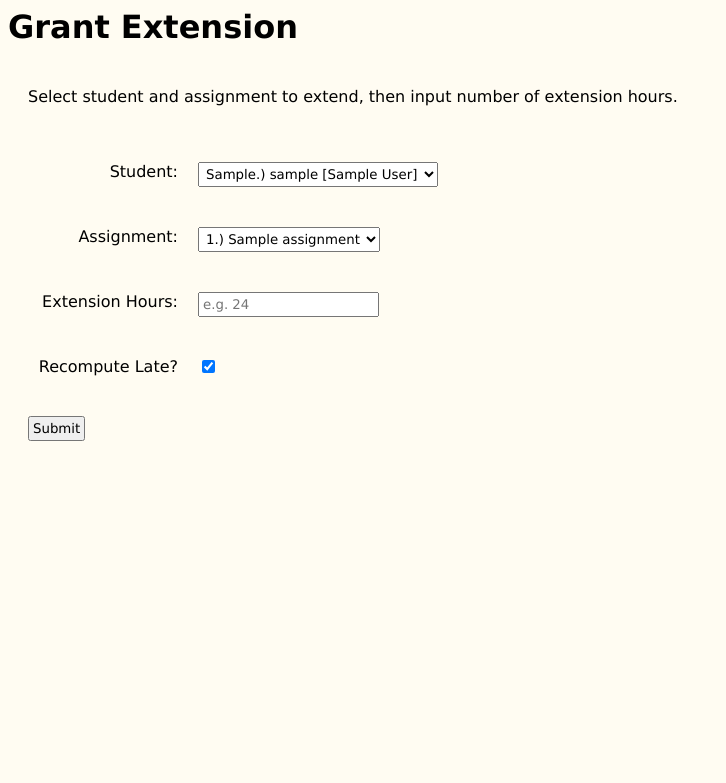
After one commit to zminster/course-portal, a PHP site: page /edit_extension.php in a window 1280 px wide. The commit adds this page. Shown: the top 783 px of the page, without its empty margins (0-726 px from the left). Run offline with PHP 8.4, Linux system fonts and the light colour scheme; tables that the repository leaves empty or names only in its code hold one stand-in row (values such as "Sample post").

Commit message:
Backend extension changes complete

```diff
--- /dev/null
+++ b/backend/edit_extension.php
@@ -0,0 +1,91 @@
+<html>
+<head>
+	<title>Portal Admin :: Grant Extension</title>
+	<link rel="stylesheet" href="static/style.css" type="text/css" />
+</head>
+<body>
+	<h1>Grant Extension</h1>
+	<?php
+	include 'config/database.php';
+	$method = $_SERVER['REQUEST_METHOD'];
+	$users = get_all_userinfo($conn);
+	$assignments = get_all_assignments($conn);
+
+	if ($method == 'POST') {	// POST
+		$asgn_id = $_POST["asgn_id"];
+		$uid = $_POST["uid"];
+		$extension = $_POST["extension"];
+		$recompute_late = array_key_exists("recompute_late", $_POST) ? 1 : 0;
+
+		$extend_update	= $conn->prepare("UPDATE grades SET extension = ? WHERE uid=? AND asgn_id=?");
+		$info_select	= $conn->prepare("SELECT handin_time, date_due FROM grades JOIN membership on grades.uid = membership.uid JOIN assignment_meta ON assignment_meta.asgn_id = grades.asgn_id AND membership.class_pd = assignment_meta.class_pd WHERE grades.uid=? AND grades.asgn_id=?");
+		$late_update	= $conn->prepare("UPDATE grades SET late = ? WHERE uid=? AND asgn_id=?");
+
+		$extend_update->bind_param("iii", $extension, $uid, $asgn_id);
+		$late_update->bind_param("iii", $recomputed_late, $uid, $asgn_id);
+		$extend_update->execute();
+		echo($extend_update->error);
+
+		$info_select->bind_param("ii", $uid, $asgn_id);
+		$info_select->bind_result($handin_time, $date_due);
+		$info_select->execute();
+		$info_select->store_result();
+		$info_select->fetch();
+
+		$date_due = new DateTime($date_due);
+		?><table border="1"><tr><td>Original Due Date:</td><td><?php echo($date_due->format('m/d/Y h:i A')); ?></td></tr><?php
+		$date_due->add(new DateInterval("PT".$extension."H"));
+		?><tr style="font-weight:bold;"><td>New Due Date:</td><td><?php echo($date_due->format('m/d/Y h:i A')); ?></td></tr><?php
+
+		// update lates if necessary
+		if ($handin_time && $recompute_late) {
+
+			$handin_time = new DateTime($handin_time);
+			?><tr><td>Handin Time:</td><td><?php echo($handin_time->format('m/d/Y h:i A')); ?></td></tr><?php
+
+			if ($handin_time < $date_due) {
+				$recomputed_late = 0;
+			} else {
+				$recomputed_late = 1;
+			}
+			$late_update->execute();
+			echo($late_update->error);
+			?><tr><td>Assignment Marked:</td><td><b><?php echo($recomputed_late ? "LATE" : "NOT LATE"); ?></b></td></tr><?php
+		}
+
+		?></table><p style="font-weight:bold">Extension Granted: <?php echo($users[$uid]["name"]); ?> / <?php echo($assignments[$asgn_id]["name"]); ?></p>
+			<div><a href="edit_extension.php">Again</a> |
+			<a href="index.php">Menu</a></div><?php
+
+	} else {	// GET: display edit options
+		?><form action="edit_extension.php" method="POST">
+			<p>Select student and assignment to extend, then input number of extension hours.</p>
+
+			<div><label for="uid">Student:</label><select id="uid" name="uid">
+				<?php
+				foreach ($users as $user) {
+					?><option value="<?php echo($user["uid"]);?>">
+						<?php echo($user["class_pd"]);?>.) <?php echo($user["username"]);?> [<?php echo($user["name"]); ?>]
+					</option><?php
+				} ?>
+			</select></div>
+
+			<div><label for="asgn_id">Assignment:</label><select id="asgn_id" name="asgn_id">
+				<?php
+				foreach ($assignments as $asgn) {
+					?><option value="<?php echo($asgn["asgn_id"]);?>">
+						<?php echo($asgn["asgn_id"]);?>.) <?php echo($asgn["name"]);?>
+					</option><?php
+				} ?>
+			</select></div>
+
+			<div><label for="extension">Extension Hours:</label><input id="extension" name="extension" type="text" placeholder="e.g. 24" /></div>
+
+			<div><label for="recompute_late">Recompute Late?</label><input id="recompute_late" name="recompute_late" type="checkbox" value="1" checked /></div>
+
+			<div><input type="submit" /></div>
+		</form>
+
+	<?php } ?>
+</body>
+</html>
--- a/backend/edit_toggle.php
+++ b/backend/edit_toggle.php
@@ -93,7 +93,7 @@
 				<?php
 				foreach ($users as $user) {
 					?><option value="<?php echo($user["uid"]);?>">
-						<?php echo($user["class_pd"]);?>) <?php echo($user["username"]);?> [<?php echo($user["name"]); ?>]
+						<?php echo($user["class_pd"]);?>.) <?php echo($user["username"]);?> [<?php echo($user["name"]); ?>]
 					</option><?php
 				} ?>
 			</select></div>
```
Also changed, not shown: backend/chomp_pre.php (+8 -5 lines), backend/edit_asgn.php (+10 -4 lines).
